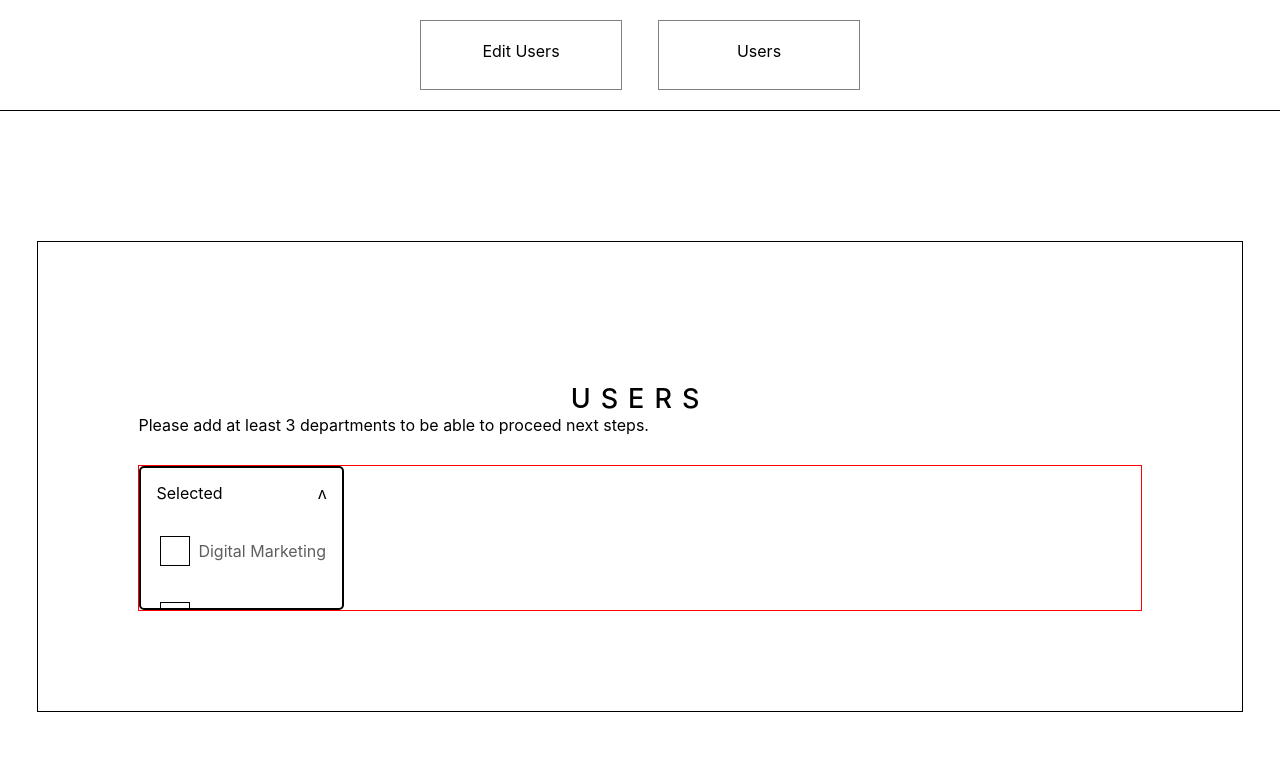
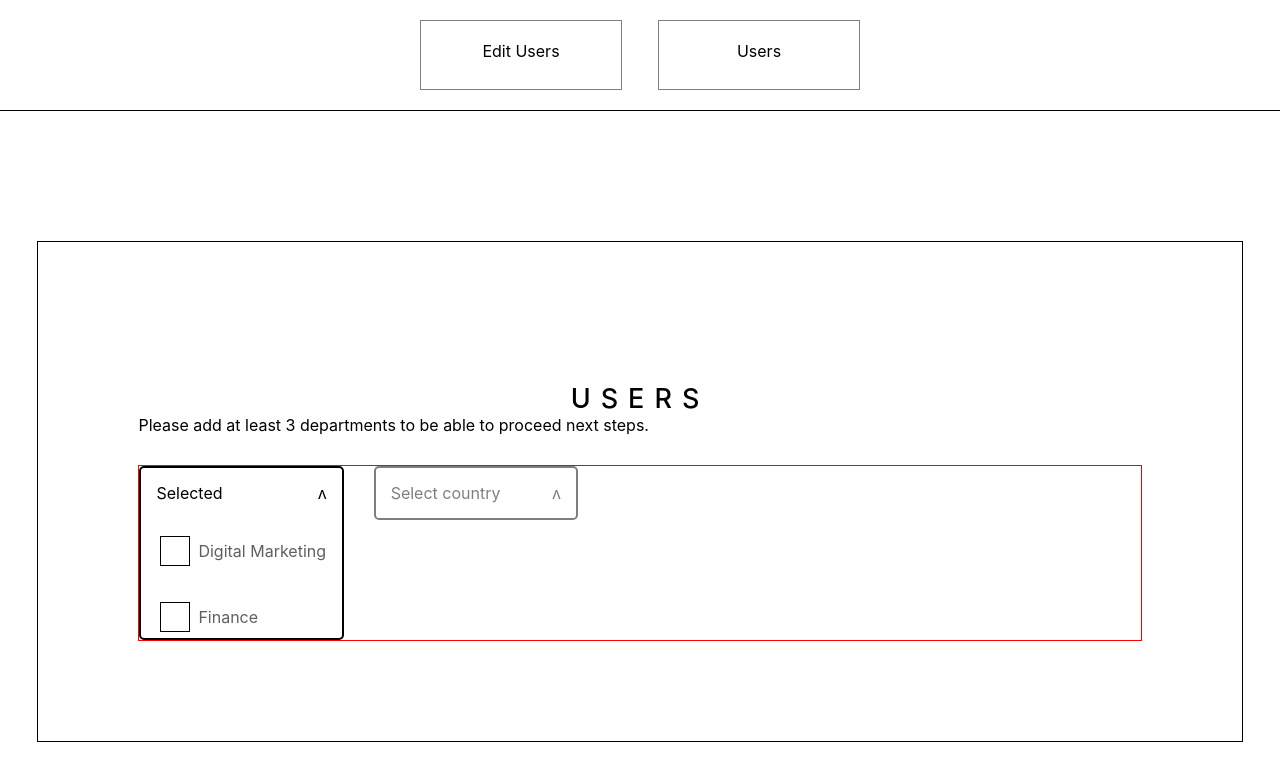
Before and after one commit to Ankaanaa/testWork, a React (Create React App) app: page /users in a window 1280 px wide. Shown: the top 780 px of the page. Built offline with nearby package versions, Linux system fonts and the light colour scheme.

Commit message:
фильтр стран добавлен функционал выбора стран и сбрасываем до дефолтных значений если меньше 3 департ

```diff
--- a/src/users/Users.scss
+++ b/src/users/Users.scss
@@ -18,6 +18,24 @@
         flex-basis: 20%;
         border: 2px solid black;
         border-radius: 5px;
+        margin-right: 30px;
+    }
+    .users__filter__2 {
+        flex-basis: 20%;
+        border: 2px solid black;
+        border-radius: 5px;
+        // max-height: 50px;
+        height: 100%;
+    }
+    .users__filter__2.active {
+        max-height: 400px !important;
+        height: 100%;
+    }
+    .users__filter__2.disabled {
+        pointer-events: none;
+        opacity: 0.5;
+        cursor: not-allowed;
+        user-select: none;
     }
     .users__department {
         display: flex;
@@ -28,10 +46,13 @@
         margin-left: 5px;
         color: rgb(96, 95, 95);
     }
+    .users__show {
+        cursor: pointer;
+    }
 
     .users__content {
         overflow-y: auto;
-        max-height: 90px;
+        max-height: 120px;
         // scrollbar-color: #0f0e0e #e0e0e0;
         // scrollbar-width: thin;
         direction: ltr;
--- a/src/users/Users.tsx
+++ b/src/users/Users.tsx
@@ -1,6 +1,11 @@
 import { useEffect, useState } from 'react'
 import './Users.scss'
+import FilterCountries from './filterCountries/FilterCountries'
 interface department {
+	name: string
+	value: string
+}
+interface countries {
 	name: string
 	value: string
 }
@@ -8,8 +13,13 @@ const Users = () => {
 	const [checkDepartment, setCheckDepartment] = useState<{
 		[department: string]: boolean
 	}>({})
+	const [checkCountries, setCheckCountries] = useState<{
+		[countries: string]: boolean
+	}>({})
 	const [dataDepartment, setDataDepartment] = useState<department[]>([])
 	const [toggleDepartment, setToggleDepartment] = useState<boolean>(true)
+	const [observerFilter, setObserverFilter] = useState<number>(0)
+	const [dataCountries, setDataCountries] = useState<countries[]>([])
 	useEffect(() => {
 		const FetchData = async () => {
 			const fetchDep = await fetch('/Departments.json')
@@ -19,17 +29,48 @@ const Users = () => {
 		}
 		FetchData()
 	}, [])
+
+	useEffect(() => {
+		const fetchCountries = async () => {
+			const res = await fetch('/Countries.json')
+			const countries = await res.json()
+			setDataCountries(countries)
+		}
+		fetchCountries()
+	}, [])
+
+	useEffect(() => {
+		const trueCount = Object.values(checkDepartment).filter(
+			value => value
+		).length
+		if (trueCount === 3) {
+			setObserverFilter(3)
+		} else if (trueCount < 3 && trueCount !== 0) {
+			setObserverFilter(0)
+		}
+	}, [Object.keys(checkDepartment).length, Object.values(checkDepartment)])
 	const upSelected = (
 		mode: 'department' | 'country',
 		department: string,
 		data: department[],
-		setData: React.Dispatch<React.SetStateAction<department[]>>
+		setData: React.Dispatch<React.SetStateAction<department[]>>,
+		isPush: 'push' | 'no'
 	) => {
 		const index = data.findIndex((el: department) => {
 			if (mode === 'department') {
 				return el.name === department
+			} else {
+				return el.name === department
 			}
 		})
+		if (isPush === 'push') {
+			setData(prev => {
+				const newData = [...prev]
+				newData.splice(index, 1)
+				newData.push({ name: data[index].name, value: data[index].value })
+				return newData
+			})
+		} else {
 			setData(prev => {
 				const newData = [...prev]
 				newData.splice(index, 1)
@@ -37,7 +78,7 @@ const Users = () => {
 				return newData
 			})
 		}
-
+	}
 	const handleCheckBox = (
 		department: string,
 		isChecked: boolean,
@@ -50,11 +91,41 @@ const Users = () => {
 			}))
 
 			if (isChecked) {
-				upSelected('department', department, dataDepartment, setDataDepartment)
+				upSelected(
+					'department',
+					department,
+					dataDepartment,
+					setDataDepartment,
+					'no'
+				)
+			} else {
+				upSelected(
+					'department',
+					department,
+					dataDepartment,
+					setDataDepartment,
+					'push'
+				)
+			}
+		} else {
+			setCheckCountries(prev => ({
+				...prev,
+				[department]: isChecked,
+			}))
+
+			if (isChecked) {
+				upSelected('country', department, dataCountries, setDataCountries, 'no')
+			} else {
+				upSelected(
+					'country',
+					department,
+					dataCountries,
+					setDataCountries,
+					'push'
+				)
 			}
 		}
 	}
-
 	const DepartmentList = dataDepartment.map((el: department) => {
 		return (
 			<div key={el.value} className='users__department'>
@@ -80,12 +151,26 @@ const Users = () => {
 				<div className='users__filter'>
 					<div className='users__block'>
 						<div>Selected</div>
-						<div onClick={() => setToggleDepartment(!toggleDepartment)}>ʌ</div>
+						<div
+							className='users__show'
+							onClick={() => setToggleDepartment(!toggleDepartment)}
+						>
+							ʌ
+						</div>
 					</div>
 					{toggleDepartment && (
 						<div className='users__content'>{DepartmentList}</div>
 					)}
 				</div>
+				<FilterCountries
+					upSelected={upSelected}
+					observerFilter={observerFilter}
+					handleCheckBox={handleCheckBox}
+					dataCountries={dataCountries}
+					setDataCountries={setDataCountries}
+					checkCountries={checkCountries}
+					setCheckCountries={setCheckCountries}
+				/>
 			</div>
 		</div>
 	)
--- /dev/null
+++ b/src/users/filterCountries/FilterCountries.tsx
@@ -0,0 +1,100 @@
+import { useEffect, useState } from 'react'
+
+interface Department {
+	name: string
+	value: string
+}
+interface props {
+	observerFilter: number
+	upSelected: (
+		mode: 'department' | 'country',
+		department: string,
+		data: Department[],
+		setData: React.Dispatch<React.SetStateAction<Department[]>>,
+		isPush: 'push' | 'no'
+	) => void
+	handleCheckBox: (
+		department: string,
+		isChecked: boolean,
+		name: 'department' | 'country'
+	) => void
+	dataCountries: countries[]
+	setDataCountries: React.Dispatch<React.SetStateAction<countries[]>>
+	checkCountries: {
+		[countries: string]: boolean
+	}
+	setCheckCountries: React.Dispatch<
+		React.SetStateAction<{
+			[countries: string]: boolean
+		}>
+	>
+}
+
+interface countries {
+	name: string
+	value: string
+}
+
+const FilterCountries = (props: props) => {
+	const [dataCountries, setDataCountries] = useState<countries[]>([])
+	const [toggleCountries, setToggleCountries] = useState<boolean>(false)
+	useEffect(() => {
+		const fetchCountries = async () => {
+			const res = await fetch('/Countries.json')
+			const countries = await res.json()
+			setDataCountries(countries)
+		}
+		fetchCountries()
+	}, [])
+
+	console.log(props.observerFilter)
+	useEffect(() => {
+		debugger
+		if (props.observerFilter < 3) {
+			debugger
+			setToggleCountries(false)
+			props.setCheckCountries(
+				prev =>
+					Object.fromEntries(Object.keys(prev).map(key => [key, false])) as {
+						[countries: string]: boolean
+					}
+			)
+		}
+	}, [props.observerFilter])
+
+	const CountriesList = props.dataCountries.map((el: countries) => {
+		return (
+			<div key={el.value} className='users__department'>
+				<input
+					checked={props.checkCountries[el.name] || false}
+					className='users__checkbox'
+					type='checkbox'
+					onChange={e =>
+						props.handleCheckBox(el.name, e.target.checked, 'country')
+					}
+				/>
+				<div className='users__prof'>{el.name}</div>
+			</div>
+		)
+	})
+	return (
+		<div
+			className={`users__filter__2 ${
+				props.observerFilter === 3 ? 'active' : 'disabled'
+			}`}
+		>
+			<div className='users__block'>
+				<div>Select country</div>
+				<div
+					className='users__show'
+					onClick={() => setToggleCountries(!toggleCountries)}
+				>
+					ʌ
+				</div>
+			</div>
+			{toggleCountries && <div className='users__content'>{CountriesList}</div>}
+		</div>
+	)
+}
+
+export default FilterCountries
```
Also changed, not shown: src/users/filterCountries/FilterCountries.scss (added). Lines whose indentation alone changed are shown as unchanged.
